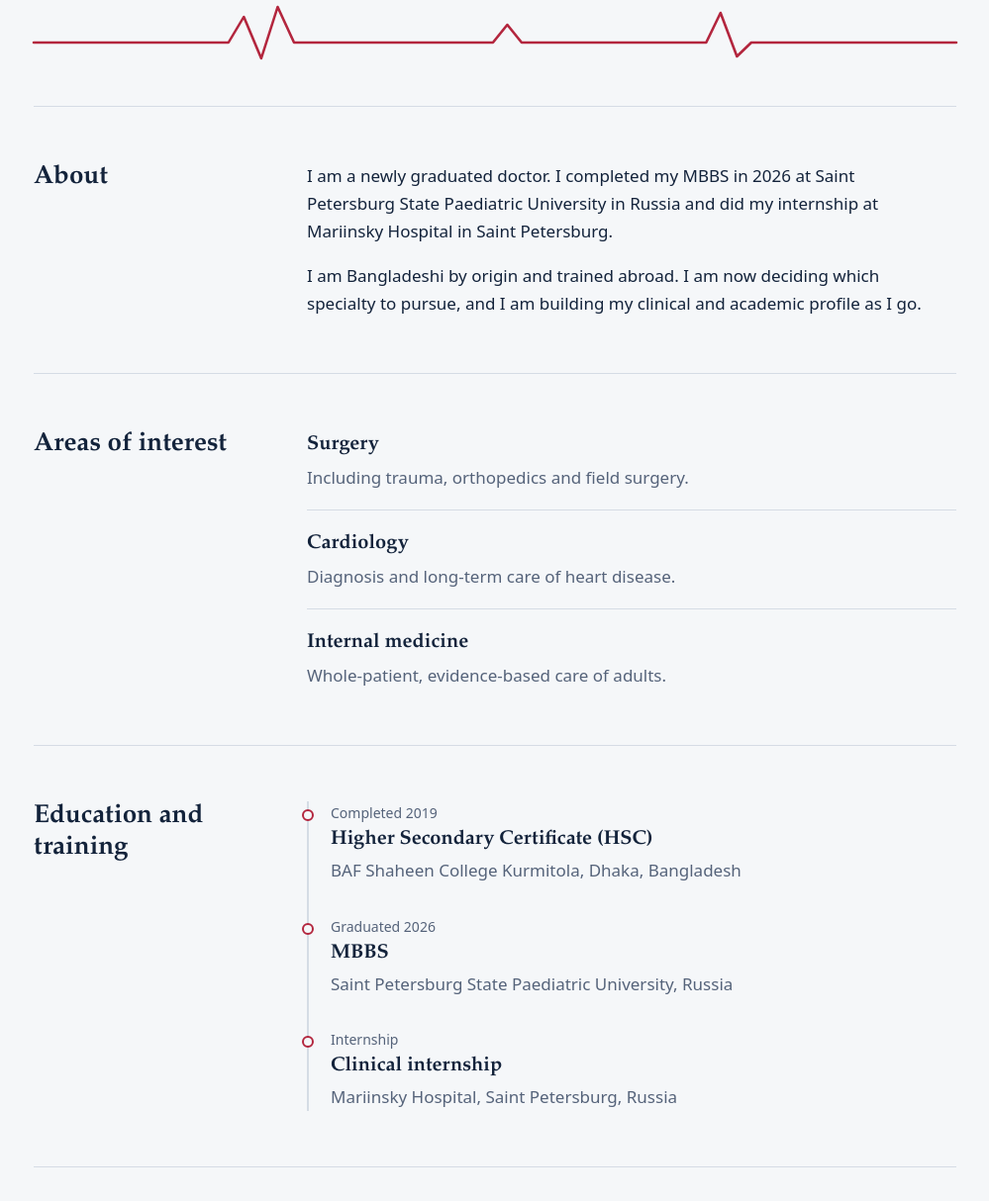
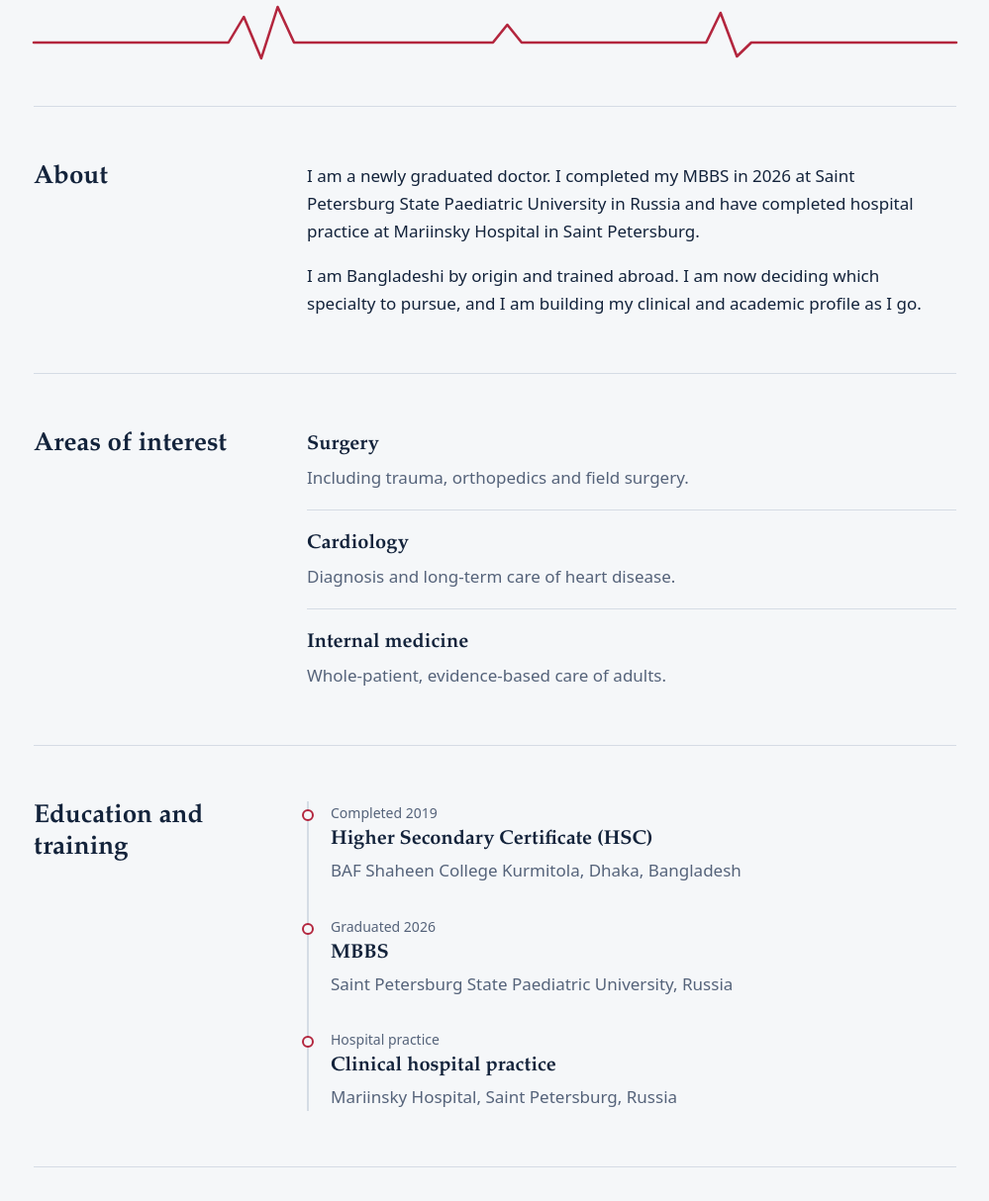
Before and after one commit to DrKaium/drkaium-site, a plain HTML site: page index.html in a window 1280 px wide. Shown: the part 575-1789 px from the top of the page at 99% size, without its empty margins (140-1139 px from the left). Drawn offline with Linux system fonts and the light colour scheme.

Commit message:
Add files via upload

```diff
--- a/index.html
+++ b/index.html
@@ -124,6 +124,7 @@
       <a href="#interests">Interests</a>
       <a href="#education">Education</a>
       <a href="#gallery">Gallery</a>
+      <a href="/blog/">Blog</a>
       <a href="#contact">Contact</a>
     </nav>
   </div>
@@ -150,7 +151,7 @@
       <div class="grid">
         <h2>About</h2>
         <div class="body">
-          <p>I am a newly graduated doctor. I completed my MBBS in 2026 at Saint Petersburg State Paediatric University in Russia and did my internship at Mariinsky Hospital in Saint Petersburg.</p>
+          <p>I am a newly graduated doctor. I completed my MBBS in 2026 at Saint Petersburg State Paediatric University in Russia and have completed hospital practice at Mariinsky Hospital in Saint Petersburg.</p>
           <p>I am Bangladeshi by origin and trained abroad. I am now deciding which specialty to pursue, and I am building my clinical and academic profile as I go.</p>
         </div>
       </div>
@@ -185,8 +186,8 @@
               <span class="where">Saint Petersburg State Paediatric University, Russia</span>
             </li>
             <li>
-              <span class="when">Internship</span>
-              <span class="what">Clinical internship</span>
+              <span class="when">Hospital practice</span>
+              <span class="what">Clinical hospital practice</span>
               <span class="where">Mariinsky Hospital, Saint Petersburg, Russia</span>
             </li>
           </ol>
```
